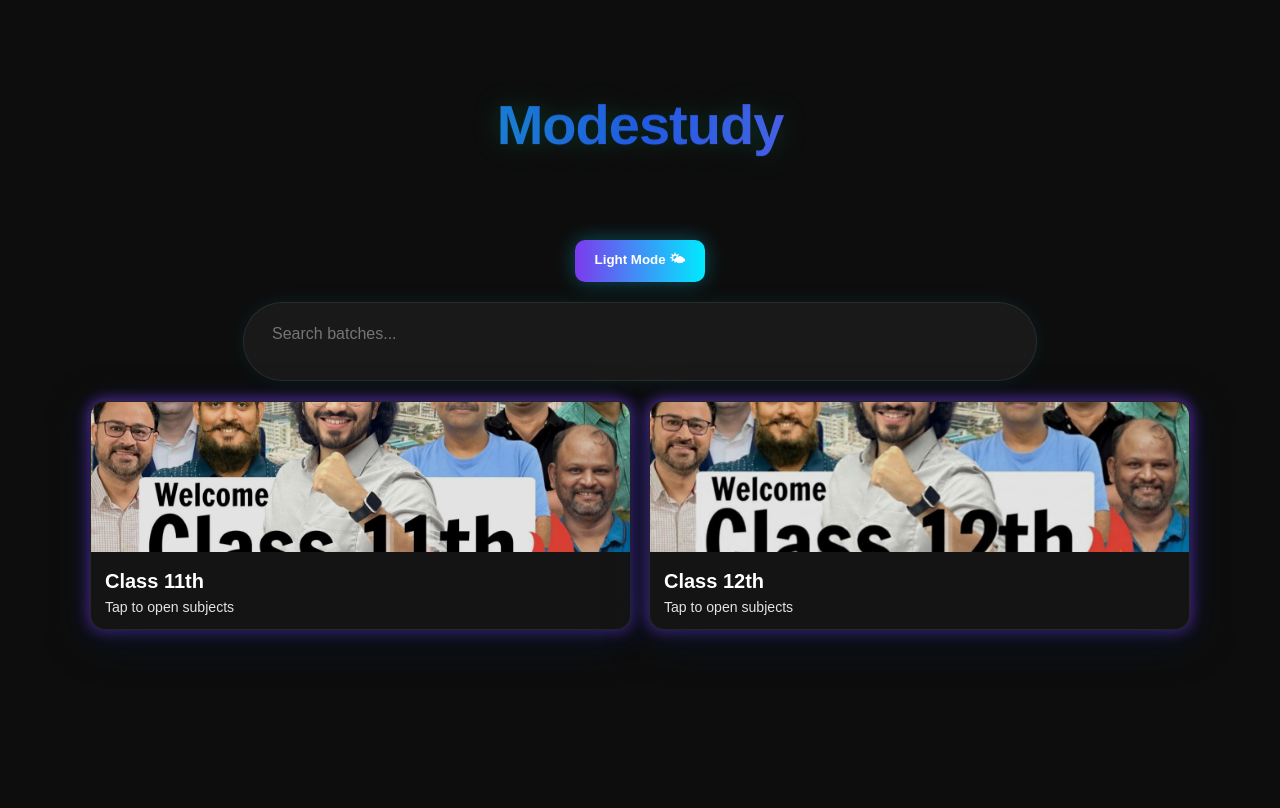
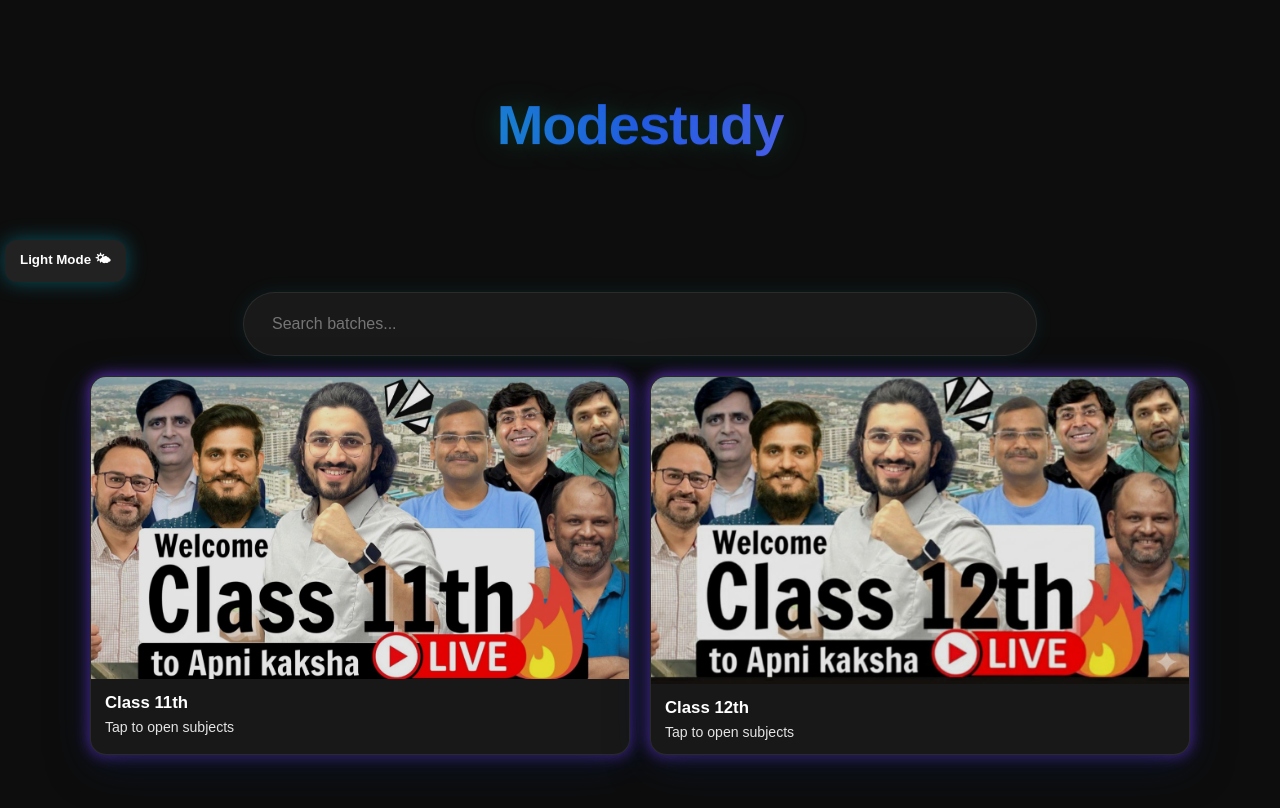
Before and after one commit to Moderatorboy/modistudy, a React (Vite) app: page / in a window 1280 px wide. Shown: the top 808 px of the page. Built offline with nearby package versions, Linux system fonts and the light colour scheme.

Commit message:
Update index.css

```diff
--- a/src/index.css
+++ b/src/index.css
@@ -1,157 +1,137 @@
 body {
-  font-family: "Poppins", sans-serif;
   background: #0d0d0d;
   color: white;
+  font-family: "Poppins", sans-serif;
   margin: 0;
 }
 
-/* HEADER */
 .hero {
   text-align: center;
   padding: 20px 0;
 }
+
 .logo {
-  font-size: 34px;
-  font-weight: 800;
+  font-size: 32px;
+  font-weight: 700;
   letter-spacing: 1px;
 }
 
-/* SEARCH BAR */
 .search-box {
   width: 90%;
-  margin: 0 auto;
+  margin: 10px auto;
 }
+
 .search-box input {
   width: 100%;
   padding: 12px;
-  border-radius: 10px;
+  border-radius: 12px;
   border: none;
-  outline: none;
-  margin-bottom: 15px;
   font-size: 16px;
 }
 
-/* TOGGLE BUTTON */
-.theme-toggle {
-  display: block;
-  margin: 0 auto 20px;
-  padding: 10px 20px;
-  border-radius: 10px;
+.theme-toggle,
+.nav-btn {
+  background: #222;
+  color: white;
+  padding: 10px 15px;
+  margin: 5px;
+  border-radius: 12px;
   border: none;
 }
 
-/* BATCH GRID */
 .grid {
+  display: grid;
+  grid-template-columns: repeat(auto-fit, minmax(260px, 1fr));
+  gap: 20px;
   width: 90%;
   margin: auto;
-  display: grid;
-  grid-template-columns: repeat(auto-fit, minmax(270px, 1fr));
-  gap: 18px;
 }
 
 .card {
-  background: #141414;
-  border-radius: 15px;
+  background: #181818;
+  border-radius: 16px;
   overflow: hidden;
   cursor: pointer;
-  transition: 0.3s;
-}
-.card:hover {
-  transform: scale(1.03);
+  transition: 0.2s;
 }
 
-.batch-img {
+.card img {
   width: 100%;
-  height: 180px;
-  object-fit: cover;
+  height: auto;
+  display: block;
 }
 
 .meta {
-  padding: 12px;
-}
-.meta .name {
-  font-size: 20px;
-  font-weight: 700;
+  padding: 15px;
 }
 
-/* LIST STYLE */
 .list {
   width: 90%;
   margin: auto;
 }
+
 .list button {
   width: 100%;
-  padding: 15px;
-  margin: 8px 0;
-  background: #191919;
+  padding: 14px;
+  margin: 6px 0;
+  background: #1f1f1f;
+  border: none;
+  border-radius: 12px;
   color: white;
-  border-radius: 12px;
-  border: none;
-  font-size: 17px;
-  text-align: left;
-  position: relative;
+  font-size: 16px;
 }
 
-/* PROGRESS BAR */
-.progress-text {
-  position: absolute;
-  right: 12px;
-  top: 14px;
-}
-.progress-bar {
-  width: 100%;
-  height: 5px;
-  background: #333;
-  margin-top: 5px;
-  border-radius: 5px;
-}
-.progress-fill {
-  height: 5px;
-  background: #28a745;
-  border-radius: 5px;
+.resources a {
+  display: block;
+  margin: 8px 0;
+  color: #87cefa;
+  font-size: 17px;
 }
 
-/* LECTURES */
-.lecture-row {
-  display: flex;
-  justify-content: space-between;
-  align-items: center;
-}
-.lecture-btn {
-  flex: 1;
-  padding: 15px;
-  background: #222;
-  border-radius: 10px;
-  border: none;
-  margin-right: 10px;
-  text-align: left;
-  color: white;
+
+/* ============== VIDEO PLAYER AREA ============== */
+
+.video-container {
+  width: 90%;
+  margin: auto;
 }
 
-/* VIDEO */
+.embed {
+  position: relative;
+  width: 100%;
+}
+
 .embed iframe {
   width: 100%;
   height: 300px;
-  border-radius: 15px;
+  border-radius: 16px;
   border: none;
-  margin-top: 10px;
 }
 
-.quote {
-  font-size: 17px;
-  margin-top: 20px;
+/* END SCREEN */
+.end-screen {
+  position: absolute;
+  inset: 0;
+  background: rgba(0, 0, 0, 0.92);
+  display: flex;
+  flex-direction: column;
+  justify-content: center;
+  align-items: center;
+  gap: 15px;
   text-align: center;
-  opacity: 0.7;
+  padding: 20px;
 }
 
-/* NAVIGATION */
-.nav-area {
-  width: 90%;
-  margin: auto;
-  margin-bottom: 10px;
+.end-screen h3 {
+  font-size: 26px;
+  margin: 0;
 }
-.nav-area button {
-  padding: 8px 14px;
+
+.end-btn {
+  padding: 12px 18px;
+  background: #333;
+  border-radius: 12px;
   border: none;
-  border-radius: 8px;
+  color: white;
+  font-size: 16px;
 }
```
